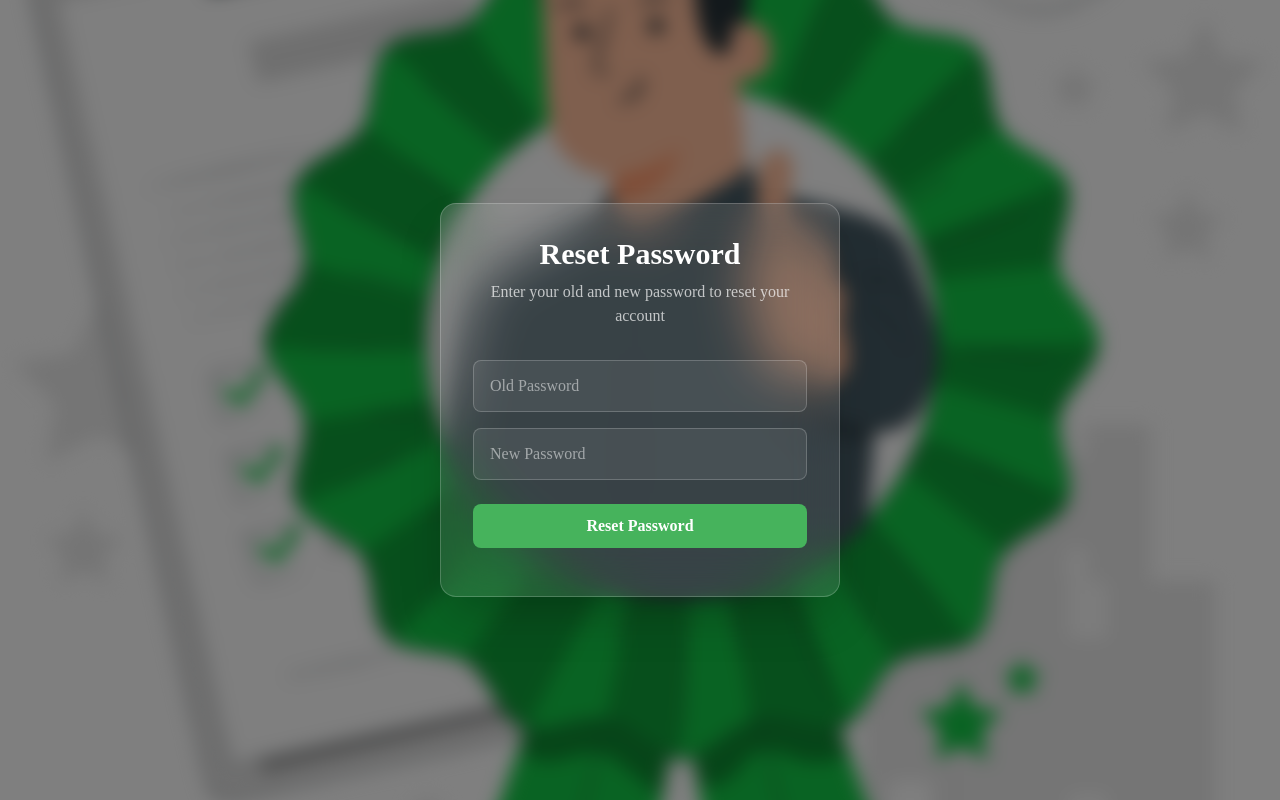
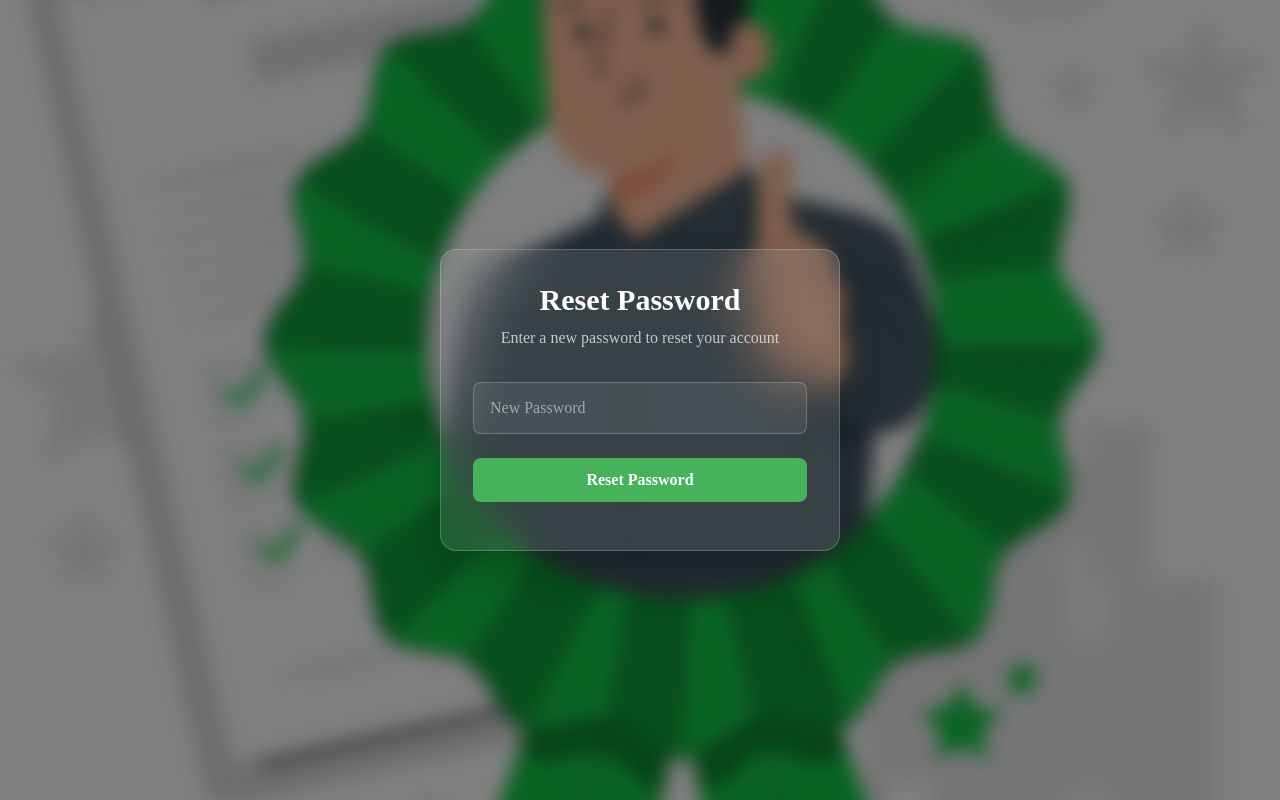
Before and after one commit to Farmerintech/uservault, a React (Vite) app in the folder frontend/: page /reset_password in a window 1280 px wide. Built offline with nearby package versions, Linux system fonts and the light colour scheme; a web font is replaced by a local one.

Commit message:
corrcet error

```diff
--- a/frontend/src/pages/resetPassword.tsx
+++ b/frontend/src/pages/resetPassword.tsx
@@ -4,7 +4,6 @@ import { useNavigate, useSearchParams } from "react-router";
 import { BaseURL } from "../components/api";
 
 export const ResetPassword = () => {
-  const [oldPassword, setOldPassword] = useState("");
   const [newPassword, setNewPassword] = useState("");
   const [msg, setMsg] = useState("");
   const [isLoading, setIsLoading] = useState(false);
@@ -12,7 +11,7 @@ export const ResetPassword = () => {
 
   const [searchParams] = useSearchParams();
   const emailFromQuery = searchParams.get("email") || "";
-  const resetId =  searchParams.get("resetId") || "";
+  const resetId = searchParams.get("resetId") || "";
   const navigate = useNavigate();
 
   const handleSubmit = async (e: React.FormEvent) => {
@@ -20,8 +19,8 @@ export const ResetPassword = () => {
     setMsg("");
     setIsLoading(true);
 
-    if (!oldPassword || !resetId ) {
-      setMsg("Both fields are required");
+    if (!newPassword || !resetId) {
+      setMsg("New password is required");
       setIsLoading(false);
       return;
     }
@@ -33,13 +32,12 @@ export const ResetPassword = () => {
         body: JSON.stringify({
           email: emailFromQuery,
           resetId,
-          newPassword
+          newPassword,
         }),
       });
 
       const data = await res.json();
-
-      if (!res.ok) throw new Error(data.message || "Password change failed");
+      if (!res.ok) throw new Error(data.message || "Password reset failed");
 
       setShowModal(true);
     } catch (err: any) {
@@ -61,43 +59,22 @@ export const ResetPassword = () => {
         className="absolute inset-0 bg-cover bg-center scale-110 blur-sm"
         style={{ backgroundImage: `url(${bgImage})` }}
       />
-
-      {/* Overlay */}
       <div className="absolute inset-0 bg-black/50" />
 
       {/* Glass Card */}
       <div className="relative z-10 w-full max-w-md px-6">
         <form
           onSubmit={handleSubmit}
-          className="
-            backdrop-blur-xl
-            bg-white/10
-            border border-white/20
-            shadow-2xl
-            rounded-2xl
-            p-8
-            text-white
-          "
+          className="backdrop-blur-xl bg-white/10 border border-white/20 shadow-2xl rounded-2xl p-8 text-white"
         >
           <div className="mb-8 text-center">
             <h2 className="text-3xl font-bold">Reset Password</h2>
             <p className="text-white/70 mt-2">
-              Enter your old and new password to reset your account
+              Enter a new password to reset your account
             </p>
           </div>
 
-          {msg && (
-            <p className="text-red-400 text-sm mb-4 text-center">{msg}</p>
-          )}
-
-          <input
-            type="password"
-            name="oldPassword"
-            value={oldPassword}
-            onChange={(e) => setOldPassword(e.target.value)}
-            placeholder="Old Password"
-            className="input-glass mb-4"
-          />
+          {msg && <p className="text-red-400 text-sm mb-4 text-center">{msg}</p>}
 
           <input
             type="password"
@@ -110,22 +87,14 @@ export const ResetPassword = () => {
 
           <button
             disabled={isLoading}
-            className="
-              w-full py-2.5 rounded-lg
-              bg-[#46B35C]
-              hover:bg-green-600
-              font-semibold
-              transition
-              disabled:opacity-60
-              mb-4
-            "
+            className="w-full py-2.5 rounded-lg bg-[#46B35C] hover:bg-green-600 font-semibold transition disabled:opacity-60 mb-4"
           >
             {isLoading ? "Updating..." : "Reset Password"}
           </button>
         </form>
       </div>
 
-      {/* Modal */}
+      {/* Success Modal */}
       {showModal && (
         <div className="fixed inset-0 z-50 flex items-center justify-center bg-black/60">
           <div className="bg-white rounded-xl p-8 max-w-sm text-center shadow-2xl">
@@ -145,7 +114,6 @@ export const ResetPassword = () => {
         </div>
       )}
 
-      {/* Input Style */}
       <style>
         {`
           .input-glass {
```
